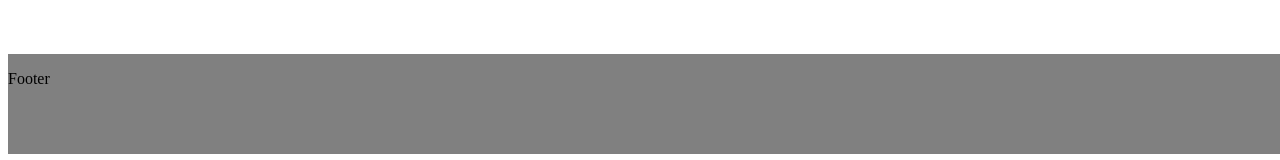
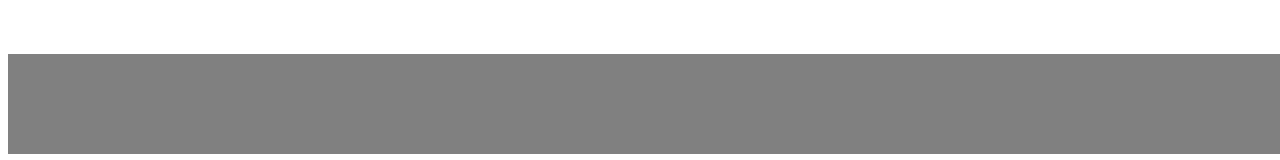
Before and after one commit to adrianmess/adrians-react-tap-rooom, a React app: page /#/ in a window 1280 px wide. Shown: the part 646-806 px from the top of the page. Built offline with nearby package versions, Linux system fonts and the light colour scheme.

Commit message:
fix footer so it sticks to bottom

```diff
--- a/src/components/Footer.jsx
+++ b/src/components/Footer.jsx
@@ -6,14 +6,13 @@
       <style>{`
           .footer {
             background-color: gray;
+            position:absolute;
             height: 100px;
-            position: absolute;
+            bottom:0;
             width: 100%;
-            bottom: 0;
           }
           `}
         </style>
-      <p>Footer</p>
       </div>
     )
   }
```
Lines whose indentation alone changed are shown as unchanged.
